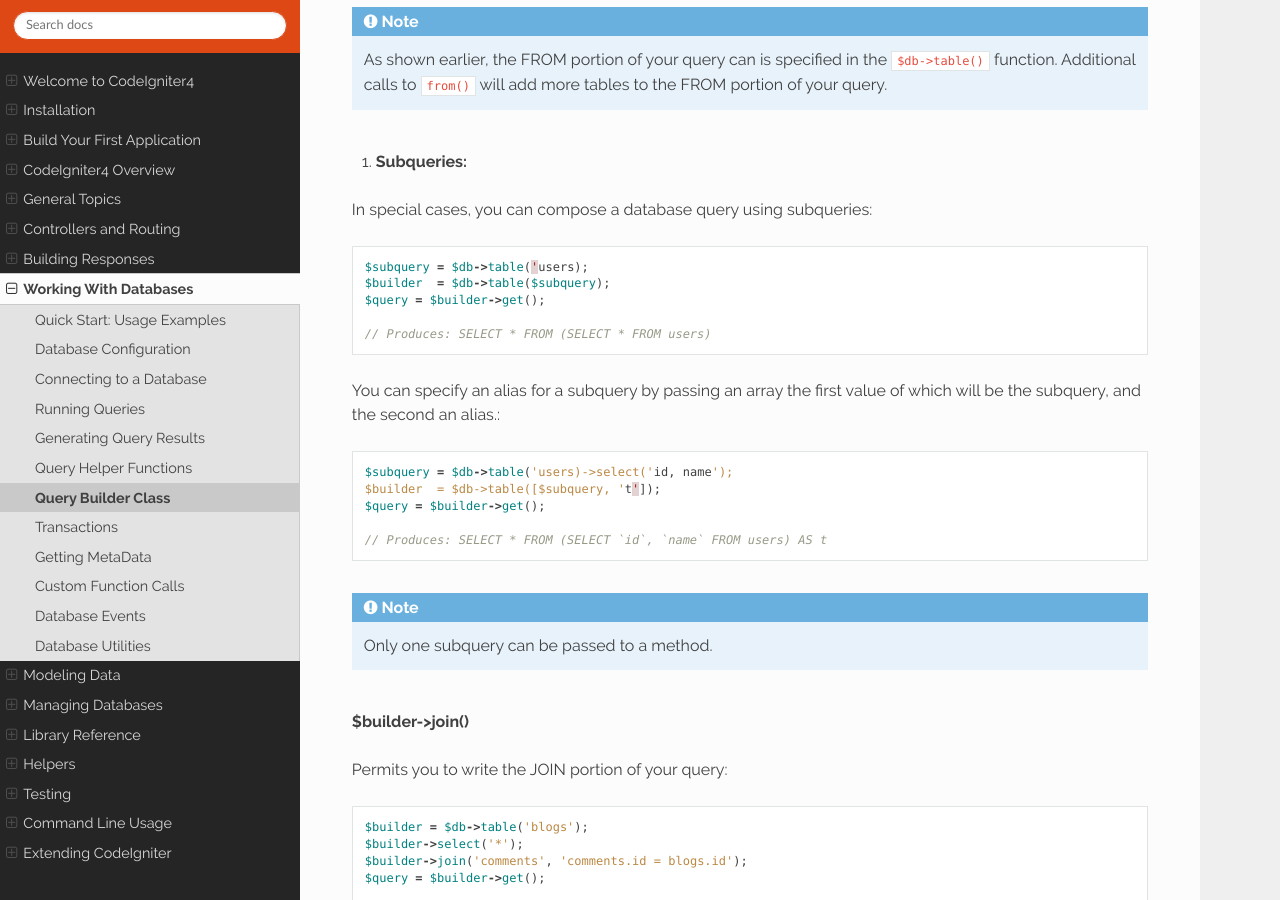
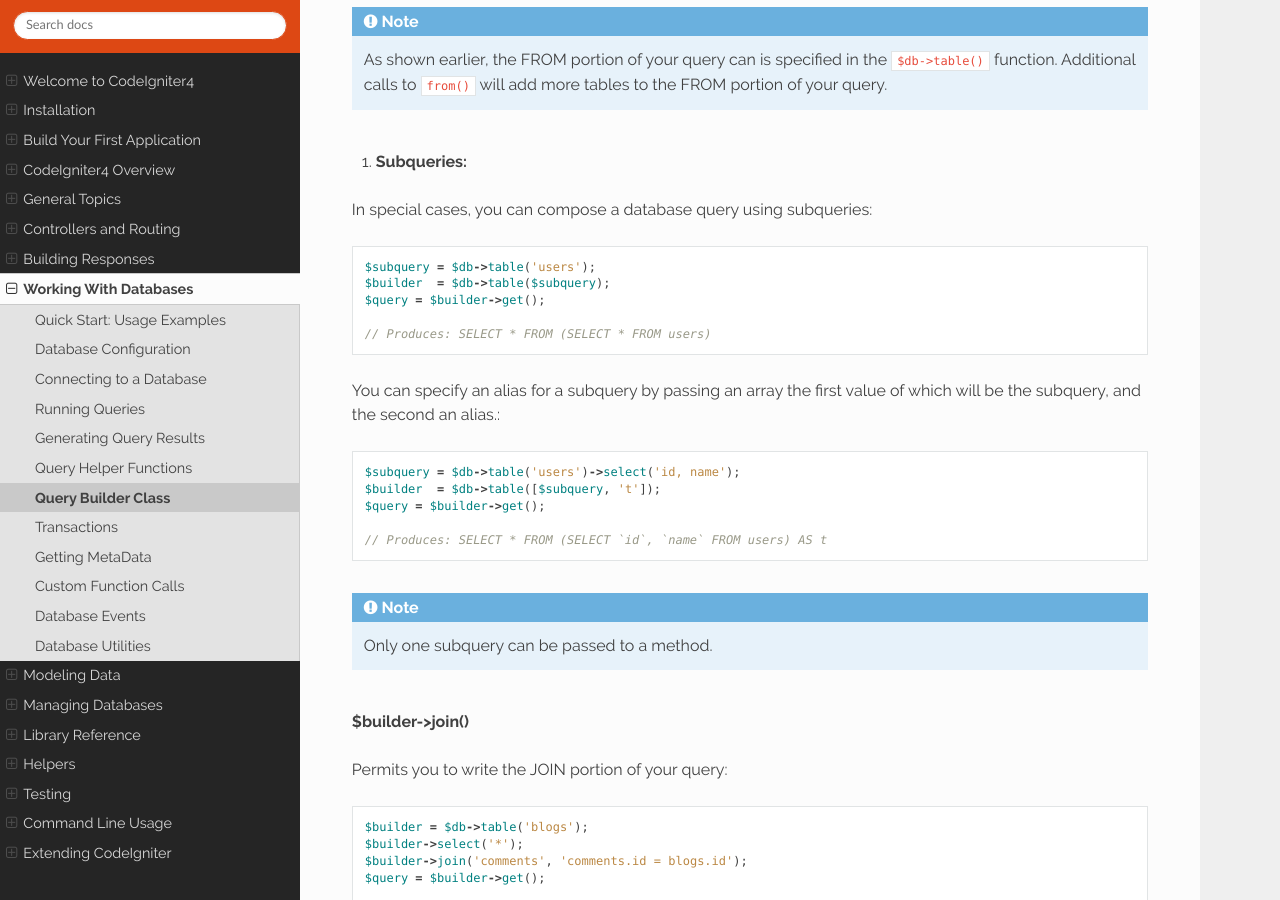
Before and after one commit to NEKOGET/ci4_user_guide_src, a Sphinx documentation site: the page built from source/database/query_builder.rst, in a window 1280 px wide and 900 px high, scrolled down 4713 px. Built offline with Sphinx 7.4.7 and the Read the Docs theme 2.0.0, drawn with Linux system fonts in a browser that asks for light colours.

Commit message:
fix documentation fix method docblock

```diff
--- a/source/database/query_builder.rst
+++ b/source/database/query_builder.rst
@@ -214,7 +214,7 @@ Permits you to write the FROM portion of your query::
 
 In special cases, you can compose a database query using subqueries::
 
-    $subquery = $db->table('users);
+    $subquery = $db->table('users');
     $builder  = $db->table($subquery);
     $query = $builder->get();
 
@@ -222,7 +222,7 @@ In special cases, you can compose a database query using subqueries::
 
 You can specify an alias for a subquery by passing an array the first value of which will be the subquery, and the second an alias.::
 
-    $subquery = $db->table('users)->select('id, name');
+    $subquery = $db->table('users')->select('id, name');
     $builder  = $db->table([$subquery, 't']);
     $query = $builder->get();
 
```
